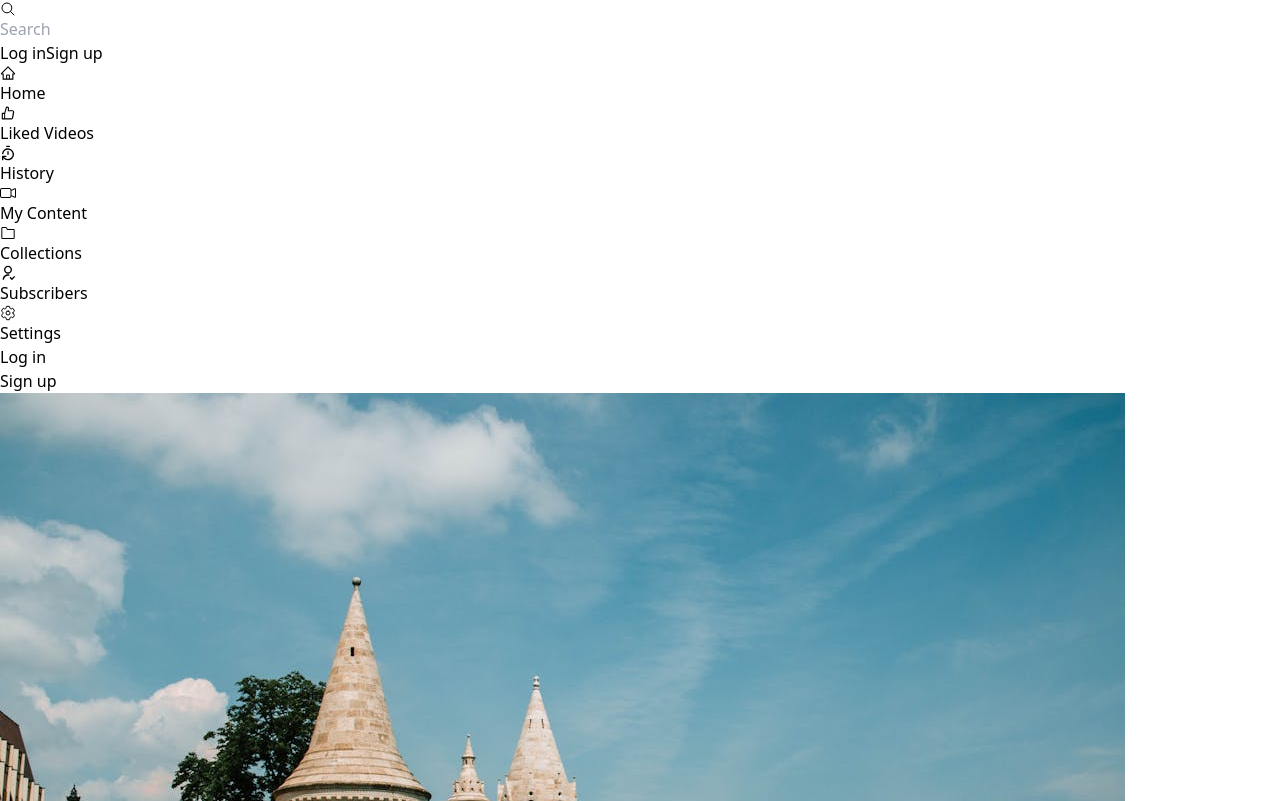
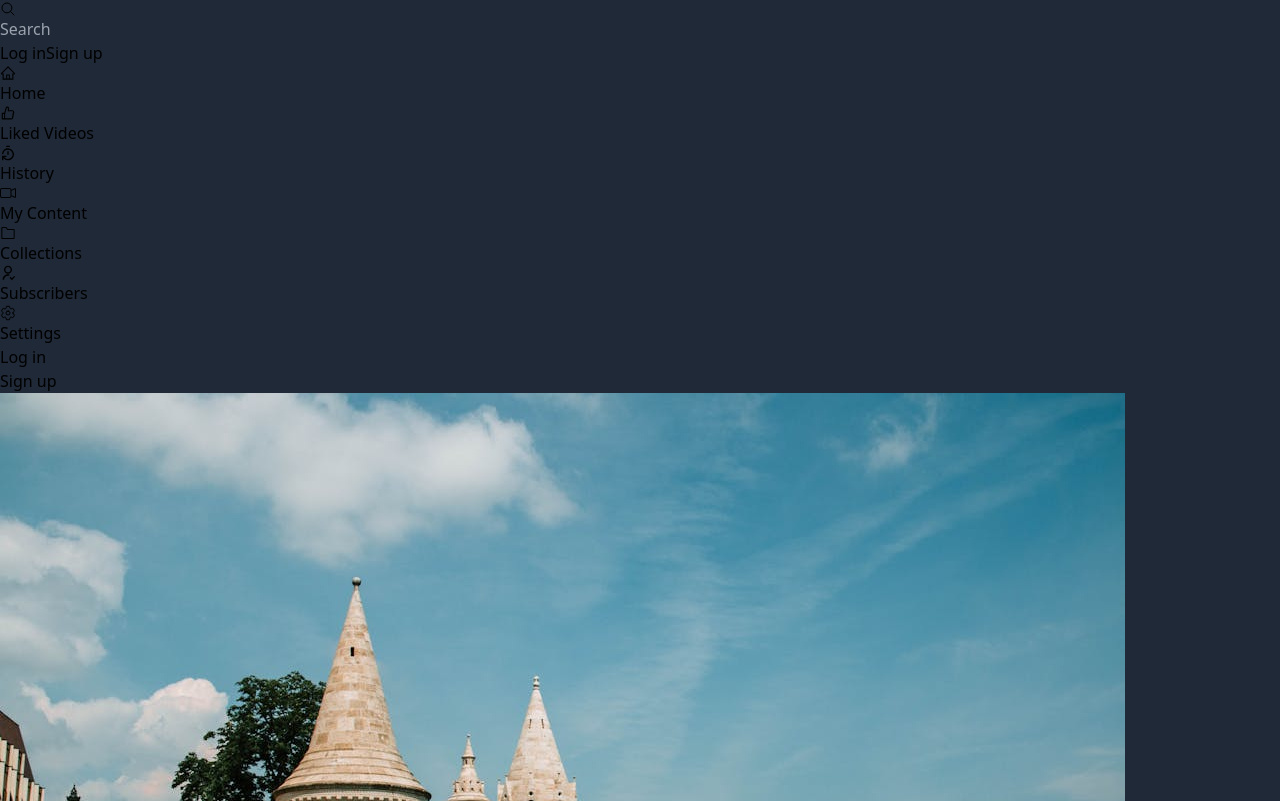
Before and after one commit to TECHNO-NB/MernYoutube, a React (Vite) app: page / in a window 1280 px wide. Shown: the part 1299-2100 px from the top of the page. Built offline with nearby package versions, Linux system fonts and the light colour scheme.

Commit message:
new update

```diff
--- a/src/components/Sidebar.jsx
+++ b/src/components/Sidebar.jsx
@@ -10,7 +10,7 @@ import { IoSettingsOutline } from "react-icons/io5";
 const Sidebar = () => {
   return (
     <>
-    <div className=" fixed left-[-16.5em] z-20 bg-gray-800 w-[55vw] h-[119vh]  border-r-2 border-white md:left-[0em] md:w-[17vw] md:h-[100vh]">
+    <div className=" fixed left-[0em] z-20 bg-gray-800 w-[55vw] h-[119vh]  border-r-2 border-white md:left-[0em] md:w-[17vw] md:h-[100vh]">
     <div className=" flex flex-col items-center text-center gap-[7px] border-x-5 border-red-400 ">
         <div className="flex items-center py-[5px] mt-5 rounded-sm text-white border-2 w-[95%]  gap-4 text-[1.2em] cursor-pointer hover:bg-purple-800 ">
         <AiOutlineHome className='ml-2'/>
--- a/src/components/VideoCard.jsx
+++ b/src/components/VideoCard.jsx
@@ -11,7 +11,7 @@ import img5 from "../assets/img5.jpeg";
 
 const VideoCard = () => {
   return (
- <div className="w-[100vw] h-[100%] z-[-4] bg-gray-800 grid grid-cols-1 gap-4 px-4 text-white sm:grid-cols-2 md:grid-cols-4 " >
+ <div className="w-[100vw] h-[100%] z-[-4] bg-gray-800 grid grid-cols-1 gap-4 px-4 text-white sm:grid-cols-2 md:grid-cols-4 md:w-[82.5vw] " >
 
 <div className="flex flex-col items-center gap-2 w-[100%]  cursor-pointer ">
     <div className="relative">
--- a/src/index.css
+++ b/src/index.css
@@ -6,7 +6,7 @@
     margin: 0;
     padding: 0;
     border-radius: 0%;
-    /* background: #1F2937; */
+    background: #1F2937;
 }
 
 
--- a/src/pages/Home.jsx
+++ b/src/pages/Home.jsx
@@ -5,9 +5,8 @@ import VideoCard from '../components/VideoCard'
 const Home = () => {
   return (
     <div className='bg-gray-800 w-[100vw]' >
-
-        <Sidebar />
-        <div className="pl-[1em] mt-4 md:pl-[17em]">
+       <Sidebar />
+        <div className="pl-[0.4em] mt-4 md:pl-[16.5em]">
         <VideoCard/>
         </div>
 
```
